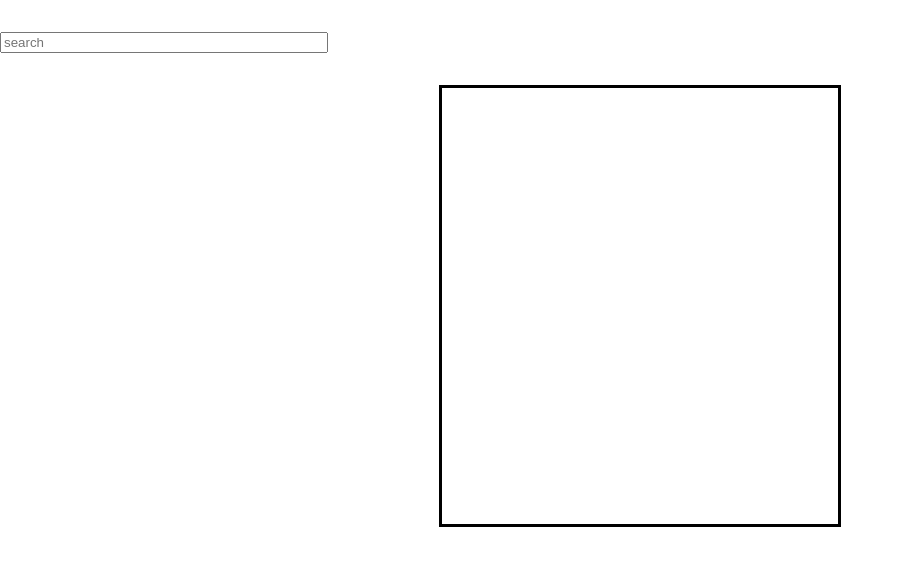
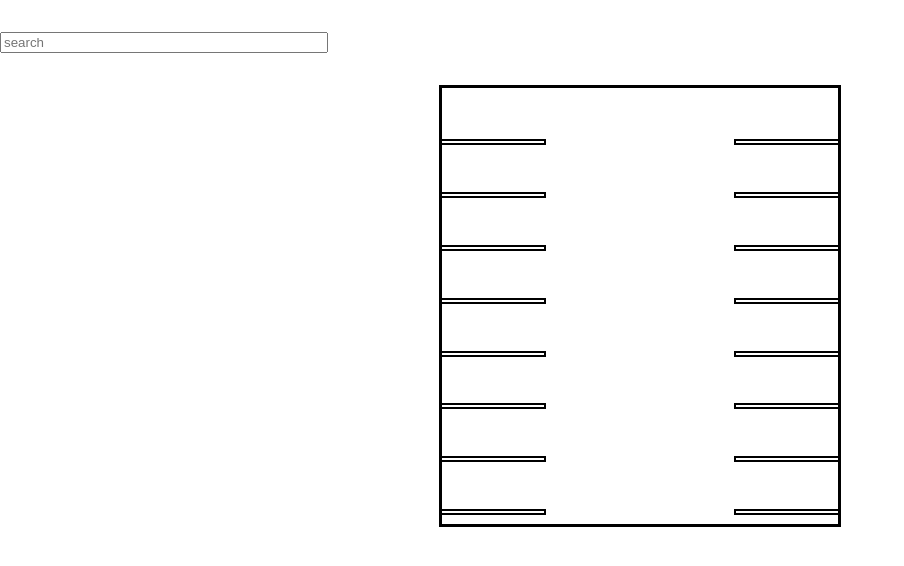
Before and after one commit to edgarfinn/React-Mixcloud-Finder, a React (Create React App) app: page / in a window 1280 px wide. Shown: the top 566 px of the page, without its empty margins (0-904 px from the left). Built offline with nearby package versions, Linux system fonts and the light colour scheme.

Commit message:
create 20 emptyRack spacer divs

```diff
--- /dev/null
+++ b/src/components/EmptyRack/empty_rack.css
@@ -0,0 +1,31 @@
+.li {
+  list-style-type: none;
+}
+
+.empty-unit {
+  position: relative;
+  width: 100%;
+  height: 1.4cm;
+}
+
+.empty-spacer {
+  position: absolute;
+  bottom: 0;
+  width: 100%;
+  height: 2px;
+}
+
+.empty-ridge {
+  position: absolute;
+  height: 2px;
+  width: 102px;
+  background-color: white;
+  border: 2px solid black;
+}
+
+.empty-ridge-left {
+  left: -2px;
+}
+.empty-ridge-right {
+  right: -2px;
+}
--- /dev/null
+++ b/src/components/EmptyRack/empty_rack.js
@@ -0,0 +1,19 @@
+import React from 'react';
+import './empty_rack.css';
+
+const EmptyRack = () => {
+  let rackContainer = [];
+  while(rackContainer.length < 20) {
+    const EmptyUnit =
+    <li key={rackContainer.length} className="empty-unit">
+        <div className="empty-spacer">
+          <div className="empty-ridge empty-ridge-left"></div>
+          <div className="empty-ridge empty-ridge-right"></div>
+        </div>
+    </li>;
+    rackContainer.push(EmptyUnit);
+  }
+  return (rackContainer);
+}
+
+export default EmptyRack;
--- a/src/components/MixList/mix_list.js
+++ b/src/components/MixList/mix_list.js
@@ -1,11 +1,11 @@
 import React from 'react';
 import './mix_list.css';
 import MixListItem from '../MixListItem/mix_list_item';
+import EmptyRack from '../EmptyRack/empty_rack';
 
 const MixList = ({mixes, onMixSelect}) => {
 
   if (mixes.data) {
-    console.log('>.',mixes.data);
     const mixItemList = mixes.data.map((mix, index, array) => {
       return (
         <div key={mix.url}>
@@ -16,15 +16,17 @@ const MixList = ({mixes, onMixSelect}) => {
           </div>
         )
       })
-
       return (
         <ul className="list-tape-rack">
           {mixItemList}
         </ul>
       )
-  } else {
+  }
+  else {
+    console.log('list is empty');
     return (
       <ul className="list-tape-rack">
+        <EmptyRack />
       </ul>
     )
   }
```
